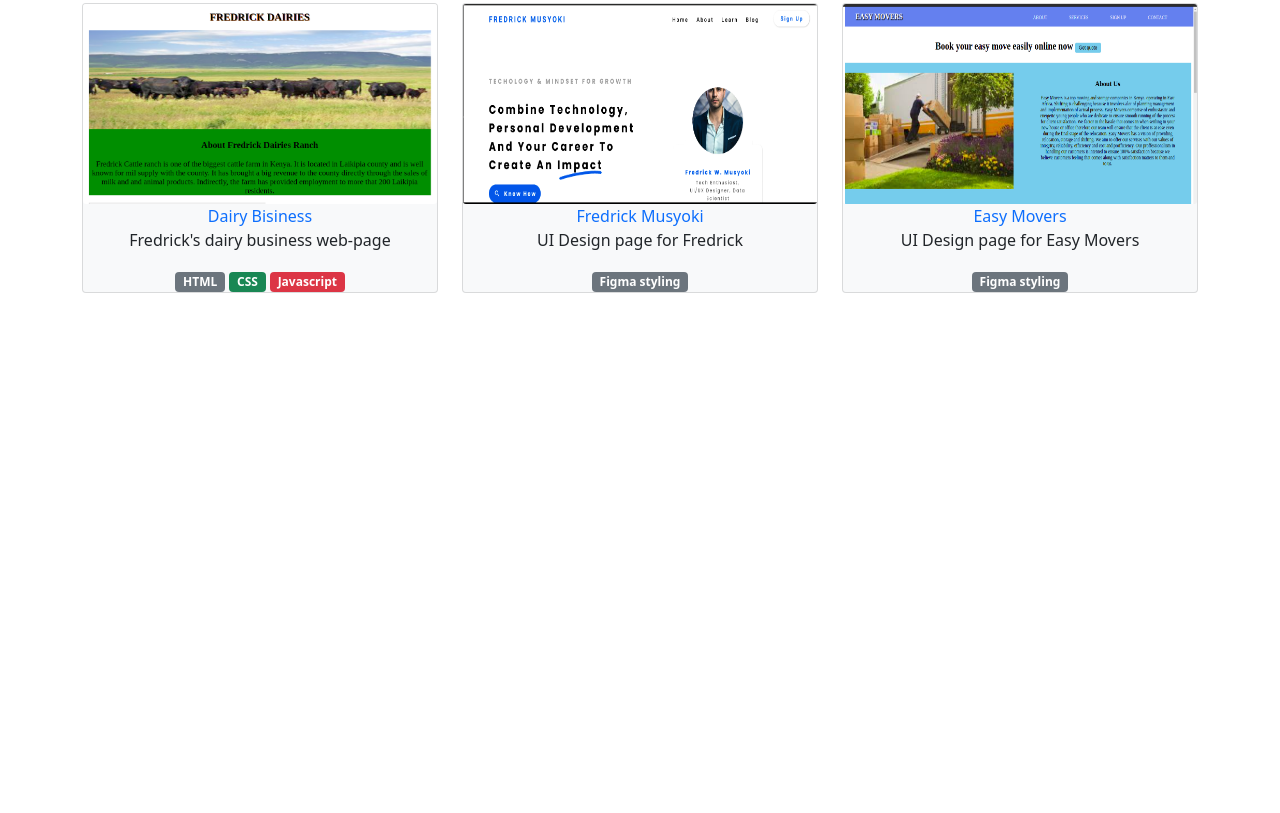
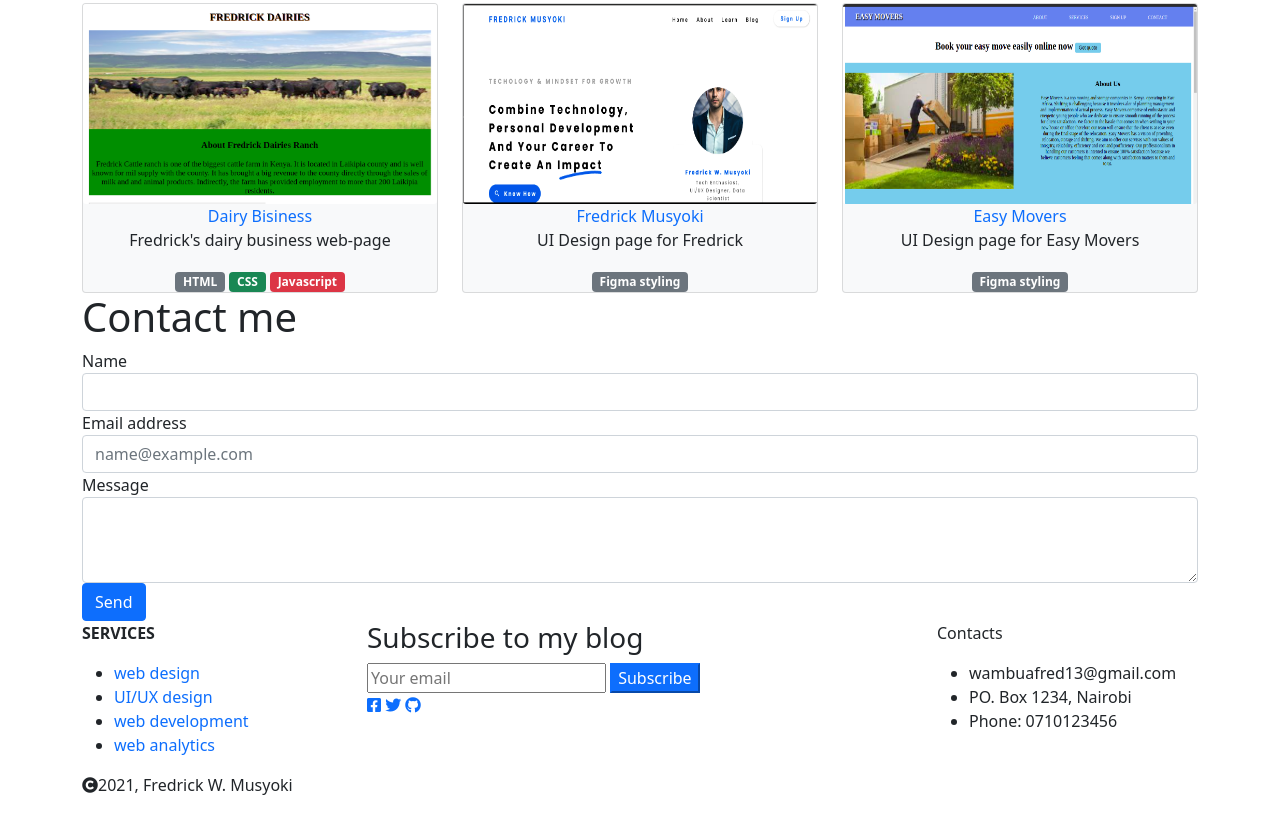
Before and after one commit to FredrickWambua/portfolio, a plain HTML site: page portfolio.html in a window 1280 px wide. Shown: the part 398-1211 px from the top of the page. Before the commit the page ends 800 px from the top, so only its background shows below. Drawn offline with Linux system fonts and the light colour scheme.

Commit message:
aaded footer section

```diff
--- a/portfolio.html
+++ b/portfolio.html
@@ -7,6 +7,7 @@
     <title>Fredrick Musyoki</title>
     <link rel="stylesheet" href="css/bootstrap.css">
     <link rel="stylesheet" href="css/style.css">
+    <link rel="stylesheet" href="assets/fontawesome-free-5.15.3-web/css/all.css">
 </head>
 <body>
     <div class="container portfolio">
@@ -24,7 +25,6 @@
                       <span class="badge bg-danger">Javascript</span>
                     </div>
                   </div>
-
             </div>
             <div class="col-md-4">
                 <div class="card bg-light text-black">
@@ -47,7 +47,6 @@
                       <span class="badge bg-success">CSS</span>
                     </div>
                 </div>
-
             </div>
         </div>
         <div class="row row-2">
@@ -62,7 +61,6 @@
                       <span class="badge bg-danger">Javascript</span>
                     </div>
                 </div>
-
             </div>
             <div class="col-md-4">
                 <div class="card bg-light text-black">
@@ -73,7 +71,6 @@
                       <span class="badge bg-secondary">Figma styling</span>
                     </div>
                   </div>
-
             </div>
             <div class="col-md-4">
                 <div class="card bg-light text-black">
@@ -84,9 +81,64 @@
                       <span class="badge bg-secondary">Figma styling</span>
                     </div>
                   </div>
-
             </div>
         </div>
     </div>
+    <div class="container contact-page">
+      <h1>Contact me</h1>
+      <form>
+        <div class="form-group">
+          <label for="exampleFormControlInput1">Name</label>
+          <input type="name" class="form-control" id="exampleFormControlInput1">
+          <label for="exampleFormControlInput1">Email address</label>
+          <input type="email" class="form-control" id="exampleFormControlInput1" placeholder="name@example.com">
+        </div>
+        <div class="form-group">
+          <label for="exampleFormControlTextarea1">Message</label>
+          <textarea class="form-control" id="exampleFormControlTextarea1" required rows="3"></textarea>
+          <button class="btn btn-primary" type="submit">Send</button>
+        </div>
+      </form>
+    </div>
+    <div class="footer">
+      <div class="container footer-content">
+        <div class="row">
+          <div class="col-sm-3 service">
+            <p><strong>SERVICES</strong></p>
+            <ul>
+              <li><a href="">web design</a></li>
+              <li><a href="">UI/UX design</a></li>
+              <li><a href="">web development</a></li>
+              <li><a href="">web analytics</a></li>
+            </ul>
+          </div>
+          <div class="col-sm-6 subscribe">
+            <h3>Subscribe to my blog</h3>
+            <div>
+              <form class="subcribe-form">
+                  <input type="email" required placeholder="Your email">
+                  <button class="btn-primary" type="submit">Subscribe</button>
+              </form>
+          </div>
+            <div class="accounts">
+              <a href="facebook"><i class="fab fa-facebook-square"></i></a>
+              <a href="twitter"><i class="fab fa-twitter"></i></a>
+              <a href="github"><i class="fab fa-github"></i></a>
+            </div>
+          </div>
+          <div class="col-sm-3 contact-info">
+            <div class="contactdetail">
+              <p>Contacts</p>
+              <ul>
+                <li>wambuafred13@gmail.com</li>
+                <li>PO. Box 1234, Nairobi</li>
+                <li>Phone: 0710123456</li>
+              </ul>
+            </div>
+          </div>
+        </div>
+        <p><i class="fas fa-copyright"></i>2021, Fredrick W. Musyoki</p>
+      </div>
+    </div>
 </body>
 </html>
```
